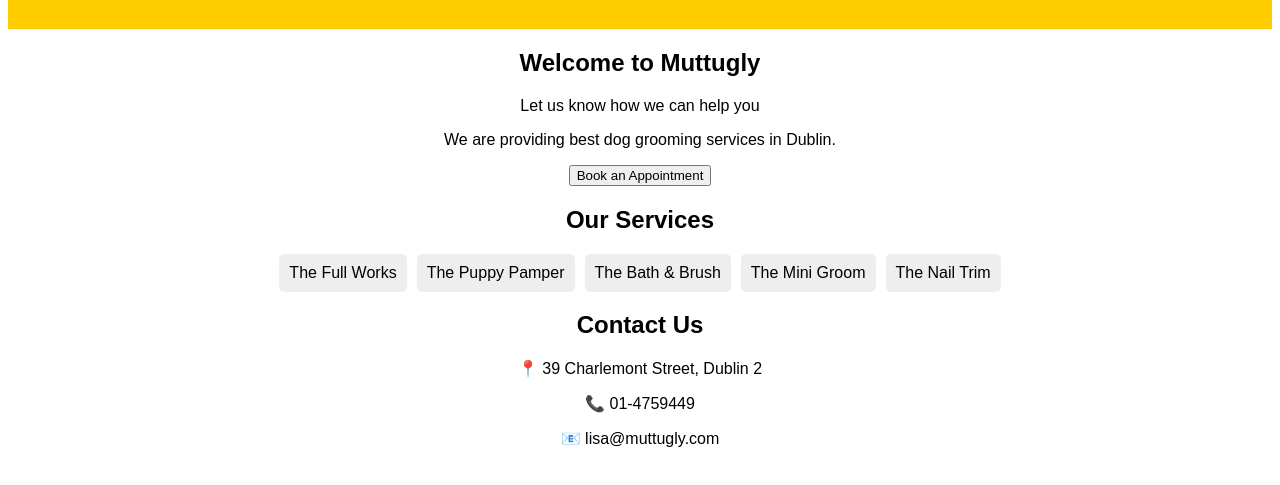
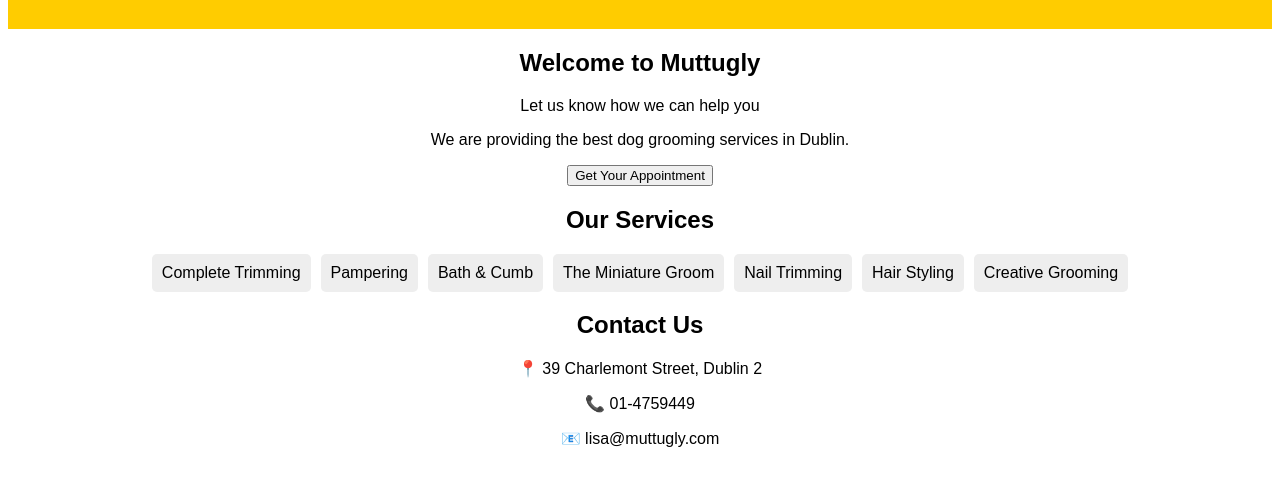
Before and after one commit to 2005198/Muttugly, a plain HTML site: page index.html in a window 1280 px wide. Shown: the part 123-608 px from the top of the page. Drawn offline with Linux system fonts and the light colour scheme.

Commit message:
Service list update

```diff
--- a/index.html
+++ b/index.html
@@ -22,18 +22,20 @@
     <section id="home">
         <h2>Welcome to Muttugly</h2>
         <p>Let us know how we can help you</p>
-        <p>We are providing best dog grooming services in Dublin.</p>
-        <button onclick="bookAppointment()">Book an Appointment</button>
+        <p>We are providing the best dog grooming services in Dublin.</p>
+        <button onclick="bookAppointment()">Get Your Appointment</button>
     </section>
 
     <section id="services">
         <h2>Our Services</h2>
         <div class="service-list">
-            <div class="service">The Full Works</div>
-            <div class="service">The Puppy Pamper</div>
-            <div class="service">The Bath & Brush</div>
-            <div class="service">The Mini Groom</div>
-            <div class="service">The Nail Trim</div>
+            <div class="service">Complete Trimming</div>
+            <div class="service">Pampering</div>
+            <div class="service">Bath & Cumb</div>
+            <div class="service">The Miniature Groom</div>
+            <div class="service">Nail Trimming</div>
+            <div class="service">Hair Styling</div>
+            <div class="service">Creative Grooming</div>
         </div>
     </section>
 
```
